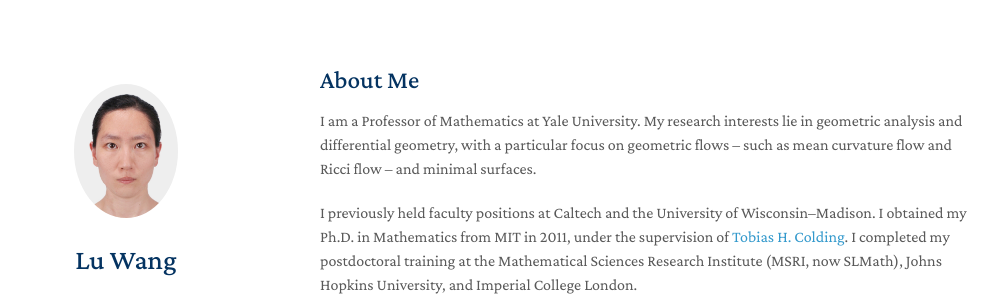
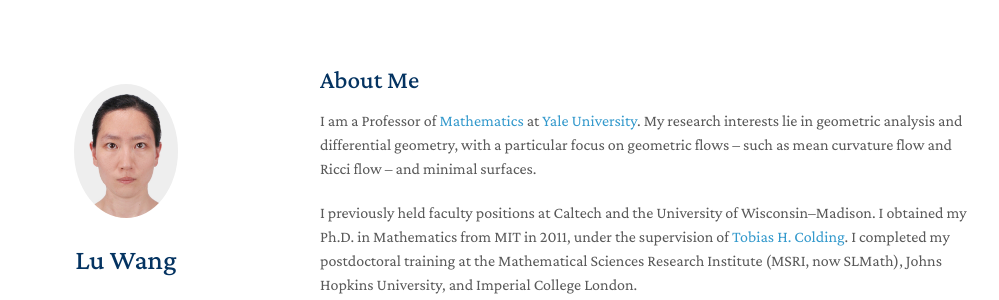
Before and after one commit to drwanglu/drwanglu.github.io, a Jekyll site: the page built from index.md, in a window 1280 px wide and 900 px high. Shown: the top 300 px of the window, without its empty margins (150-1149 px from the left). Built offline with Jekyll 4.4.1, drawn with Linux system fonts in a browser that asks for light colours; a style sheet for code colours, icons or effects is not loaded; our own code applies the rules of GitHub Pages for plain Markdown files; part of the change alters nothing that is shown.

```diff
--- a/index.md
+++ b/index.md
@@ -4,7 +4,7 @@ layout: homepage
 
 ## About Me
 
-I am a Professor of Mathematics at Yale University.
+I am a Professor of [Mathematics](https://math.yale.edu) at [Yale University](https://yale.edu).
 My research interests lie in geometric analysis and differential geometry, with a particular focus on geometric flows -- such as mean curvature flow and Ricci flow -- and minimal surfaces.
 
 I previously held faculty positions at Caltech and the University of Wisconsin--Madison.
```
